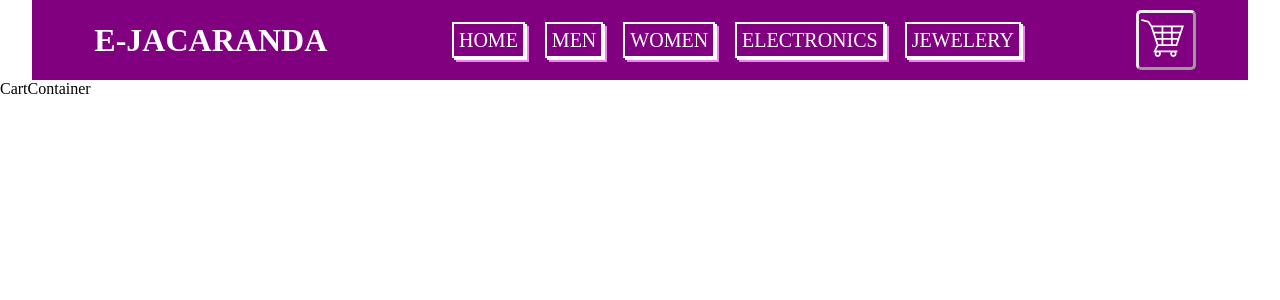
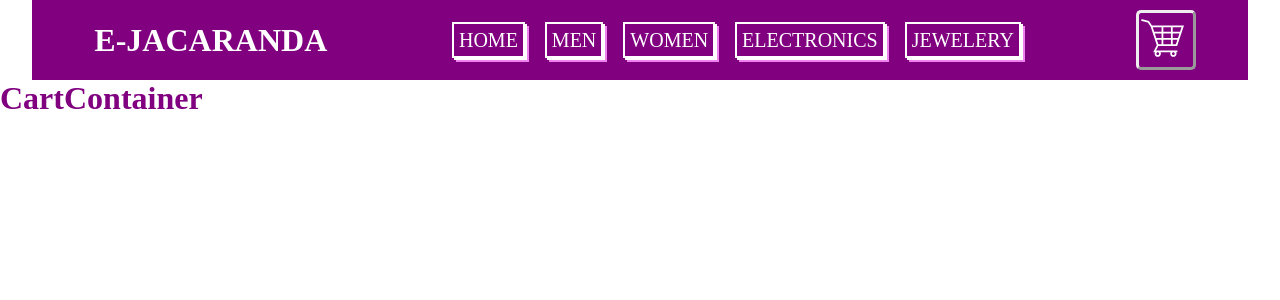
Before and after one commit to Gaddi-LPM/React-Ecommerce, a React (Create React App) app: page /cart in a window 1280 px wide. Shown: the top 300 px of the page. Built offline with nearby package versions, Linux system fonts and the light colour scheme.

Commit message:
Seg Mod CartContext

```diff
--- a/src/Containers/CartContainer/index.jsx
+++ b/src/Containers/CartContainer/index.jsx
@@ -1,13 +1,21 @@
 import React from 'react'
+import { useContext } from 'react';
+import { Shop } from '../../Context/ShopProvider';
 import "./style.css";
 
 
 const CartContainer = () => {
 
+  const {cart, removeItem, cleanCart} = useContext(Shop);
 
+  console.log(cart);
+  console.log(removeItem);
+  console.log(cleanCart);
 
   return (
-    <div>CartContainer</div>
+    <div className='Cart-Container'>
+      <h1> CartContainer </h1>
+    </div>
 
 
   )
--- a/src/Context/ShopProvider.jsx
+++ b/src/Context/ShopProvider.jsx
@@ -32,8 +32,17 @@ const ShopProvider = ({children}) => {
         return cart.some(product => product.id ===id);
     }
 
+    const removeItem = (itemRemove)=>{
+        const filteredProducts = cart.filter(item => item !== itemRemove)
+        setCart(filteredProducts)
+    }
+
+    const cleanCart = ()=>{
+        setCart([])
+    }
+
   return (
-        <Shop.Provider value={{cart , addItem}}>
+        <Shop.Provider value={{cart , addItem , removeItem , cleanCart}}>
             {children}
         </Shop.Provider>
   )
--- a/src/componets/ItemDetail/index.jsx
+++ b/src/componets/ItemDetail/index.jsx
@@ -16,7 +16,6 @@ const ItemDetail = ({product}) => {
   const addCart = (quantity)=>{
     setQty(quantity)
   }
-  console.log(qty);
 
   const handleFinish = ()=>{
     const productToSave = {...product , quantity: qty};
```
